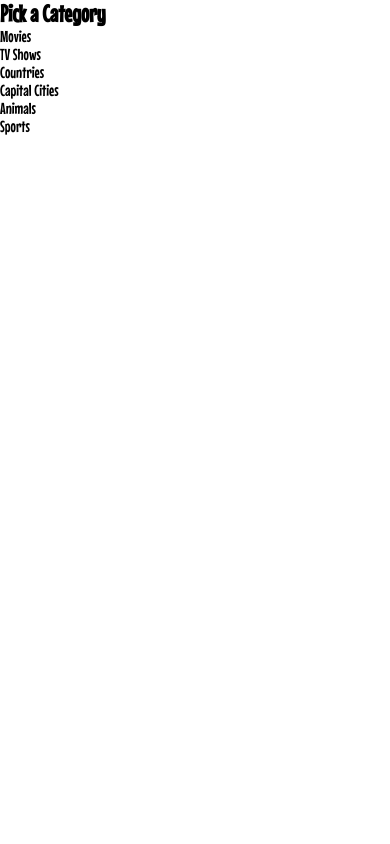
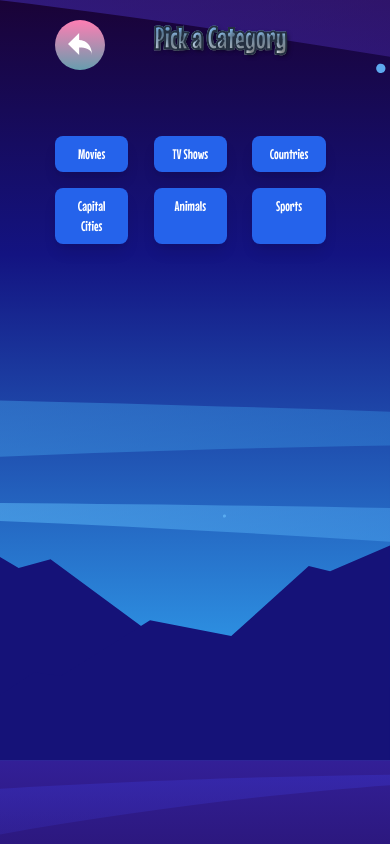
Before and after one commit to irakizaDidier/hangman-game, an Angular app: page /pick-category in a window 390 px wide. Built offline with nearby package versions, Linux system fonts and the light colour scheme.

Commit message:
making the design of picking category

```diff
--- a/src/app/components/how-to-play/how-to-play.component.css
+++ b/src/app/components/how-to-play/how-to-play.component.css
@@ -1,6 +1,5 @@
 .how-to-play {
-  @apply text-center text-white p-5 min-h-screen flex flex-col items-center  bg-cover bg-center;
-  background-image: url("/assets/images/background-desktop.svg");
+  @apply text-center text-white p-5 flex flex-col items-center;
 }
 
 .back-button {
@@ -54,9 +53,6 @@
 }
 
 @media (max-width: 840px) {
-  .how-to-play {
-    background-image: url("/assets/images/background-tablet.svg");
-  }
   .steps {
     @apply flex-col;
   }
@@ -68,7 +64,6 @@
 
 @media (max-width: 480px) {
   .how-to-play {
-    background-image: url("/assets/images/background-mobile.svg");
     @apply flex flex-col;
   }
   .steps {
--- a/src/app/components/pick-category/pick-category.component.css
+++ b/src/app/components/pick-category/pick-category.component.css
@@ -0,0 +1,57 @@
+.pick-category {
+  @apply flex flex-col justify-center items-center p-5;
+}
+
+.category-title {
+  @apply text-6xl font-bold text-white mb-8;
+  text-shadow: 2px 2px 4px rgba(0, 0, 0, 0.5);
+}
+.back-button {
+  @apply cursor-pointer;
+  background: linear-gradient(180deg, #ff7eb3, #679dae);
+  border-radius: 50%;
+  width: 50px;
+  height: 50px;
+  border: none;
+}
+
+.back-button img {
+  @apply w-6 h-6;
+}
+.category-title {
+  @apply text-8xl mb-6 font-bold;
+  background: linear-gradient(180deg, #67b6ff, #fff);
+  -webkit-background-clip: text;
+  -webkit-text-fill-color: transparent;
+  -webkit-text-stroke: 2px #243041;
+}
+.category-list {
+  @apply justify-center gap-4 mt-8 list-none  w-4/5;
+}
+
+.category-item {
+  @apply bg-blue-600 text-white  text-2xl text-center py-4 px-6 rounded-lg cursor-pointer shadow-lg transition-all duration-300 w-1/2;
+}
+
+.category-item:hover {
+  @apply bg-blue-700 transform scale-105;
+}
+@media (max-width: 840px) {
+  .category-title {
+    @apply text-4xl;
+  }
+
+  .category-item {
+    @apply text-base py-3 px-5;
+  }
+}
+
+@media (max-width: 480px) {
+  .category-title {
+    @apply text-3xl;
+  }
+
+  .category-item {
+    @apply text-sm py-2 px-4;
+  }
+}
--- a/src/app/components/pick-category/pick-category.component.html
+++ b/src/app/components/pick-category/pick-category.component.html
@@ -1,7 +1,15 @@
-<div class="pick-category">
-  <h2>Pick a Category</h2>
-  <ul>
-    <li *ngFor="let category of categories" (click)="selectCategory(category)">
+<div
+  class="pick-category flex flex-col ">
+  <div class="flex w-4/5 mb-6 justify-between main-top">
+    <button class="back-button " routerLink="/">
+      <img src="/assets/images/icon-back.svg" alt="Back">
+    </button>
+    <h2 class="category-title">Pick a Category</h2>
+    <div></div>
+  </div>
+  <ul class="category-list grid grid-cols-3 justify-center gap-4 mt-8">
+    <li class="category-item" *ngFor="let category of categories"
+      (click)="selectCategory(category)">
       {{ category }}
     </li>
   </ul>
--- a/src/app/components/start-screen/start-screen.component.css
+++ b/src/app/components/start-screen/start-screen.component.css
@@ -1,6 +1,5 @@
 .hangman-background {
   @apply flex flex-col items-center justify-center min-h-screen bg-cover bg-center;
-  background-image: url("/assets/images/background-desktop.svg");
 }
 
 .game-container {
@@ -44,22 +43,15 @@
 }
 
 .hangman-button {
-  @apply text-white font-bold py-2 px-4 rounded-3xl transition-colors duration-300;
+  @apply text-white font-bold py-2 px-4 rounded-3xl transition-colors duration-300 cursor-pointer;
   background-color: #2463ff;
-}
-.hangman-button:hover {
-  background: linear-gradient(180deg, #ff7eb3, #679dae);
 }
 
 .play-button img {
   @apply w-9 h-9;
 }
 
-@media (max-width: 768px) {
-  .hangman-background {
-    background-image: url("/assets/images/background-tablet.svg");
-  }
-
+@media (max-width: 840px) {
   .game-container {
     @apply p-6;
     max-width: 450px;
@@ -87,10 +79,6 @@
 }
 
 @media (max-width: 480px) {
-  .hangman-background {
-    background-image: url("/assets/images/background-mobile.svg");
-  }
-
   .game-container {
     @apply p-4;
     max-width: 250px;
--- a/src/styles.css
+++ b/src/styles.css
@@ -10,4 +10,20 @@
 }
 body {
   font-family: "Mouse Memoirs", sans-serif;
+  background-image: url("/assets/images/background-desktop.svg");
+  background-size: cover;
+  background-repeat: no-repeat;
+  color: #fff;
 }
+
+@media (max-width: 840px) {
+  body {
+    background-image: url("/assets/images/background-tablet.svg");
+  }
+}
+
+@media (max-width: 480px) {
+  Body {
+    background-image: url("/assets/images/background-mobile.svg");
+  }
+}
```
